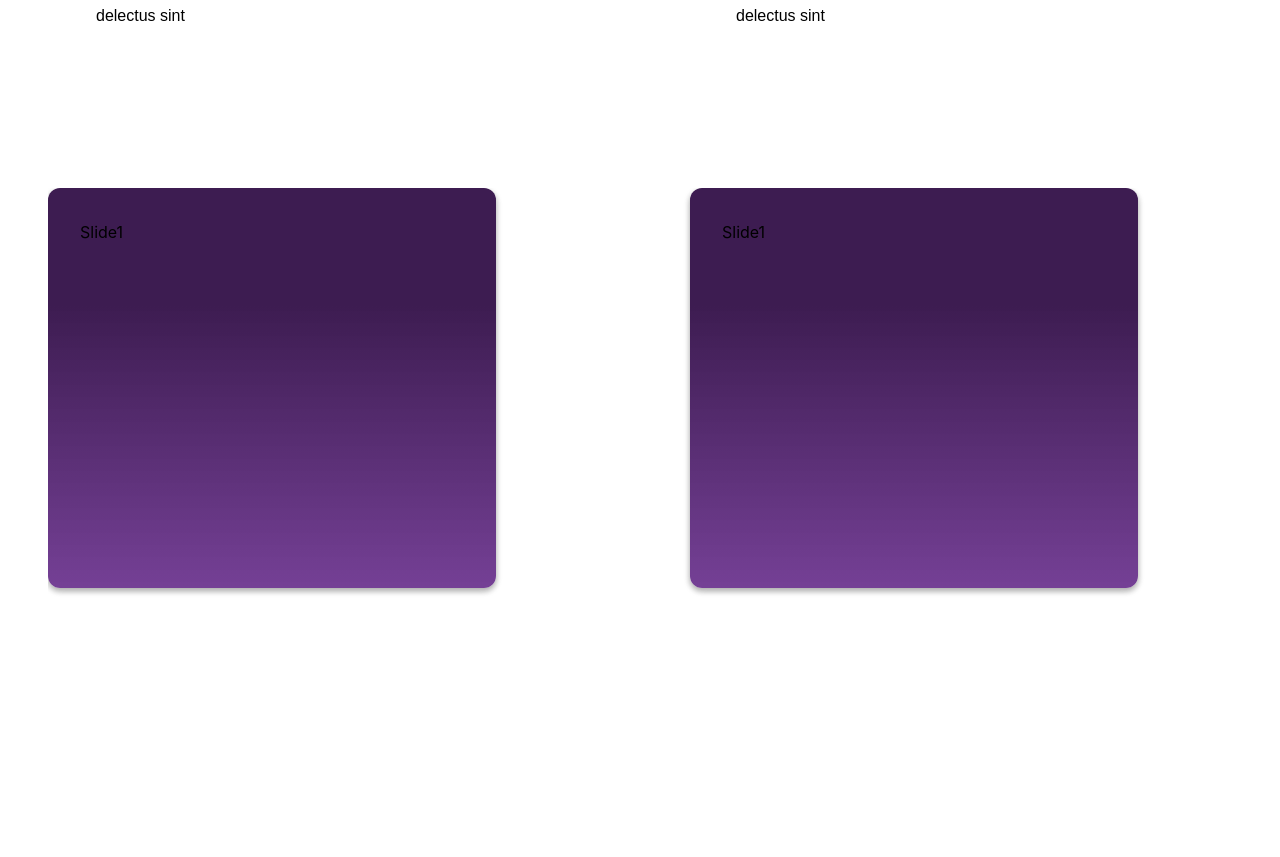
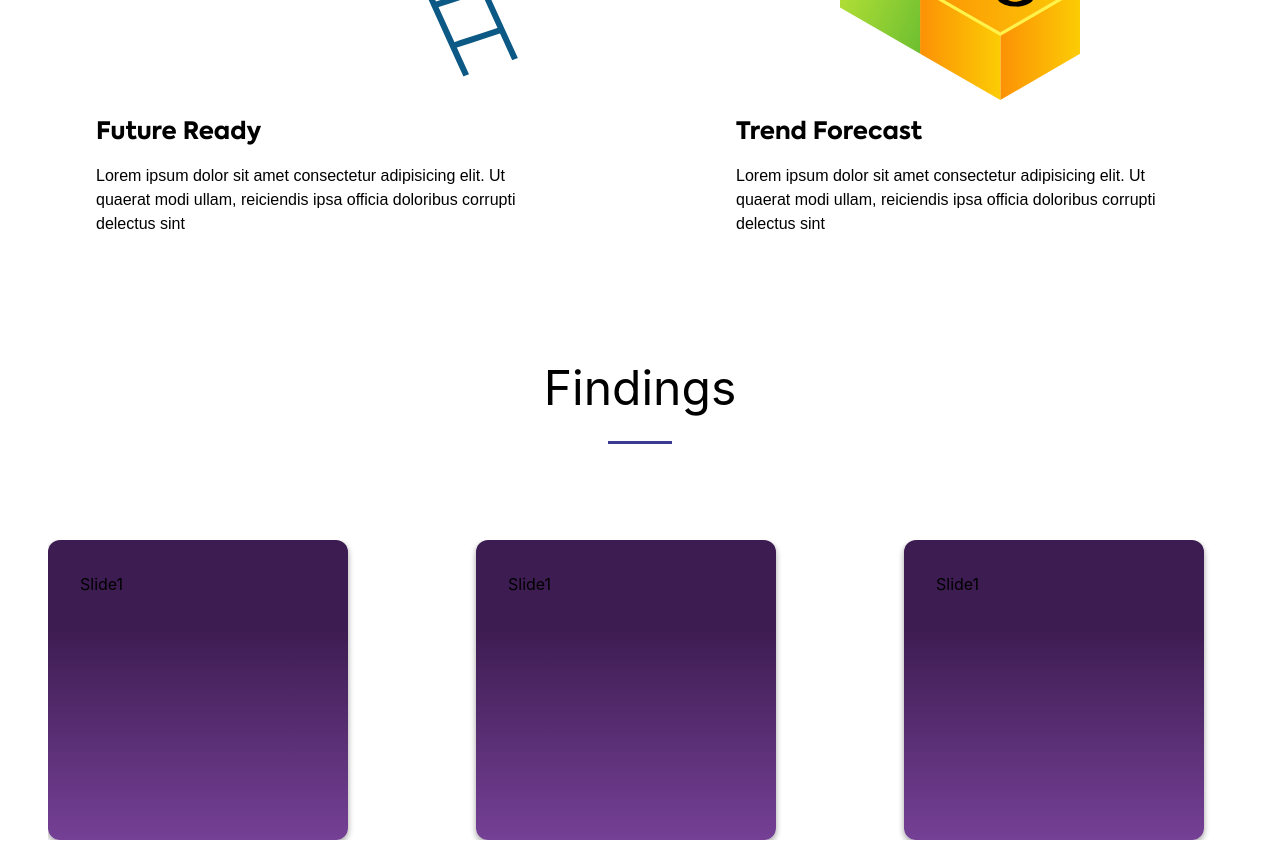
Before and after one commit to akhilmhdh/tritsi-ui, a Next.js app: page / in a window 1280 px wide. Shown: the part 1940-2797 px from the top of the page. Built offline with nearby package versions, Linux system fonts and the light colour scheme; a web font is replaced by a local one.

Commit message:
facts section base completed

```diff
--- /dev/null
+++ b/src/components/Typography/Typography.tsx
@@ -0,0 +1,54 @@
+import classes from '*.module.css';
+import clsx from 'clsx';
+import { FC } from 'react';
+
+type TypographyProps = {
+    align?: 'center' | 'left' | 'right';
+    className?: string;
+    variant: 'sectionTitle';
+};
+
+const alignment = {
+    center: 'text-center',
+    left: 'text-left',
+    right: 'text-right',
+};
+
+const Typography: FC<TypographyProps> = ({
+    align = 'center',
+    children,
+    className,
+    variant,
+}) => {
+    const variantClassNames = {
+        sectionTitle: 'text-axioforma text-5xl capitalize',
+    };
+
+    return (
+        <div
+            className={clsx(
+                'w-full py-8 relative',
+                alignment[align],
+                variantClassNames[variant],
+                variant === 'sectionTitle' && 'highlight',
+                className
+            )}
+        >
+            {children}
+            <style jsx>{`
+                .highlight:before {
+                    content: '';
+                    position: absolute;
+                    width: 64px;
+                    height: 3px;
+                    bottom: 0;
+                    left: 50%;
+                    transform: translateX(-50%);
+                    background-color: #3b3b96;
+                }
+            `}</style>
+        </div>
+    );
+};
+
+export default Typography;
--- /dev/null
+++ b/src/components/Typography/index.tsx
@@ -0,0 +1 @@
+export { default as Typography } from './Typography';
--- a/src/components/index.tsx
+++ b/src/components/index.tsx
@@ -1,4 +1,5 @@
 export { Container } from './Container';
 export { Wizard, WizardStep, useWizard } from './Form/Wizard';
 export { TextField } from './Form/TextField';
+export { Typography } from './Typography';
 export { Button } from './Form/Button';
--- a/src/pages/_app.tsx
+++ b/src/pages/_app.tsx
@@ -2,7 +2,7 @@ import React from 'react';
 import { AppProps } from 'next/app';
 import '../styles/global.css';
 import '../styles/tailwind.base.css';
-import 'swiper/swiper.scss';
+import 'swiper/swiper.min.css';
 
 const MyApp: React.FC<AppProps> = ({ Component, pageProps }) => {
     return <Component {...pageProps} />;
--- a/src/views/HomePage/FactsSection/FactsSection.tsx
+++ b/src/views/HomePage/FactsSection/FactsSection.tsx
@@ -1,4 +1,4 @@
-import { Container } from 'components';
+import { Container, Typography } from 'components';
 import { Swiper, SwiperSlide } from 'swiper/react';
 
 const cardLinearGradience = [
@@ -15,9 +15,8 @@ const FactsSection = (): JSX.Element => {
             <div
                 className="w-full max-w-md shadow-card rounded-xl p-8"
                 style={{
-                    maxHeight: '400px',
-                    height: '100%',
-
+                    height: '300px',
+                    width: '300px',
                     background: cardLinearGradience[0],
                 }}
             >
@@ -41,15 +40,31 @@ const FactsSection = (): JSX.Element => {
 
     return (
         <Container>
-            <div className="h-screen py-16 px-8">
+            <Typography variant="sectionTitle" className="mb-24">
+                Findings
+            </Typography>
+            <div className="pb-16 md:px-8">
                 <Swiper
-                    slidesPerView={2}
-                    spaceBetween={100}
-                    className="w-full h-full"
+                    slidesPerView="auto"
+                    spaceBetween={50}
+                    centeredSlides
+                    breakpoints={{
+                        720: {
+                            slidesPerView: 3,
+                            spaceBetween: 100,
+                            centeredSlides: false,
+                        },
+                    }}
                 >
-                    <SwiperSlide>{FactCard}</SwiperSlide>
-                    <SwiperSlide>{FactCard}</SwiperSlide>
-                    <SwiperSlide>{FactCard}</SwiperSlide>
+                    <SwiperSlide style={{ width: 'unset' }}>
+                        {FactCard}
+                    </SwiperSlide>
+                    <SwiperSlide style={{ width: 'unset' }}>
+                        {FactCard}
+                    </SwiperSlide>
+                    <SwiperSlide style={{ width: 'unset' }}>
+                        {FactCard}
+                    </SwiperSlide>
                 </Swiper>
             </div>
         </Container>
--- a/src/views/HomePage/WhatWeDoSection/WhatWeDoSection.tsx
+++ b/src/views/HomePage/WhatWeDoSection/WhatWeDoSection.tsx
@@ -2,6 +2,7 @@ import React from 'react';
 import clsx from 'clsx';
 import { FutureReady, InsiderInsight } from 'components/Vectors';
 import { ScrollTrigger } from 'components/Animation';
+import { Typography } from 'components';
 
 const data = [
     {
@@ -39,6 +40,9 @@ const data = [
 const WhatWeDoSection: React.FC = () => {
     return (
         <div className="container mx-auto my-12 pt-12 ">
+            <Typography variant="sectionTitle" className="mb-24">
+                What We Do
+            </Typography>
             {data.map((el, index, arr) => {
                 if ((index + 1) % 2 === 0) return null;
                 return (
```
